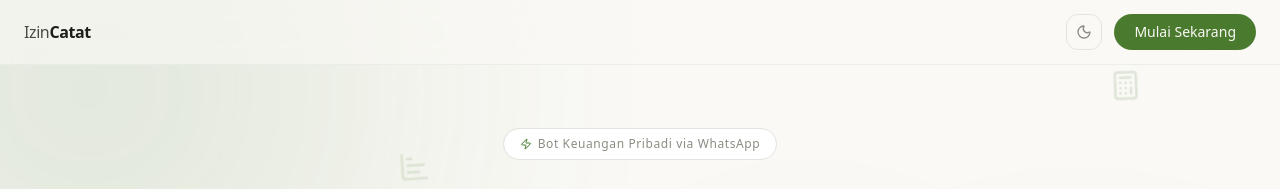
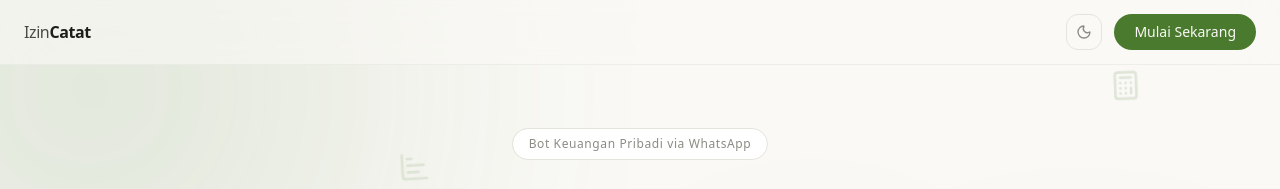
Before and after one commit to bagaspras97/izincatat, a Next.js app in the folder web/: page / in a window 1280 px wide. Shown: the top 189 px of the page. Built offline with nearby package versions, Linux system fonts and the light colour scheme.

Commit message:
feat: remove unnecessary icon from landing page badge

```diff
--- a/web/src/app/page.tsx
+++ b/web/src/app/page.tsx
@@ -121,7 +121,6 @@ export default function LandingPage() {
         <div className="relative z-10 max-w-5xl mx-auto text-center">
           <AnimatedSection>
             <div className="badge-glow mb-6 sm:mb-8">
-              <Zap size={12} className="text-accent" />
               <span>Bot Keuangan Pribadi via WhatsApp</span>
             </div>
           </AnimatedSection>
```
